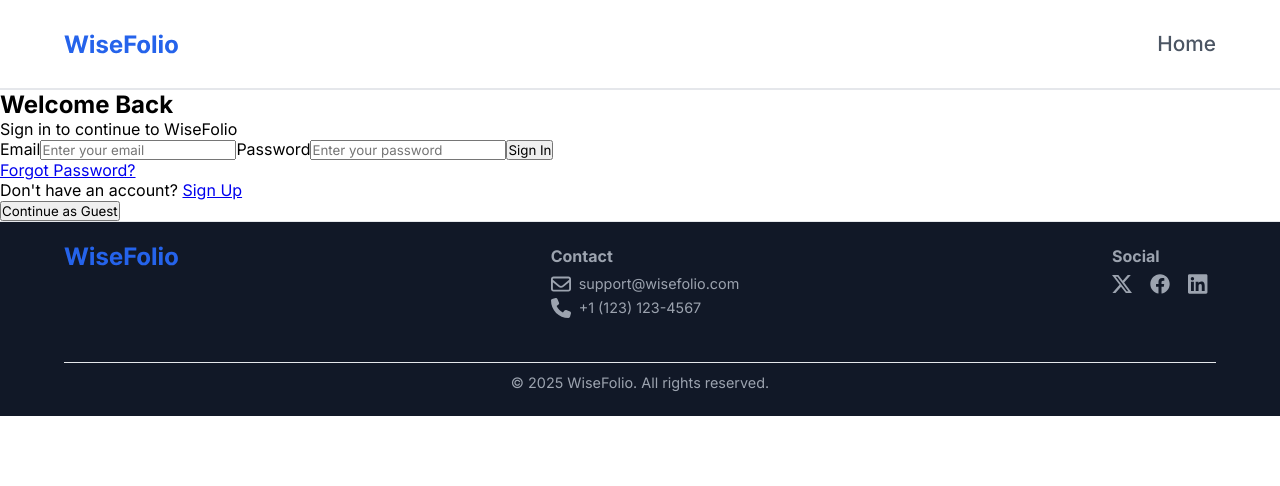
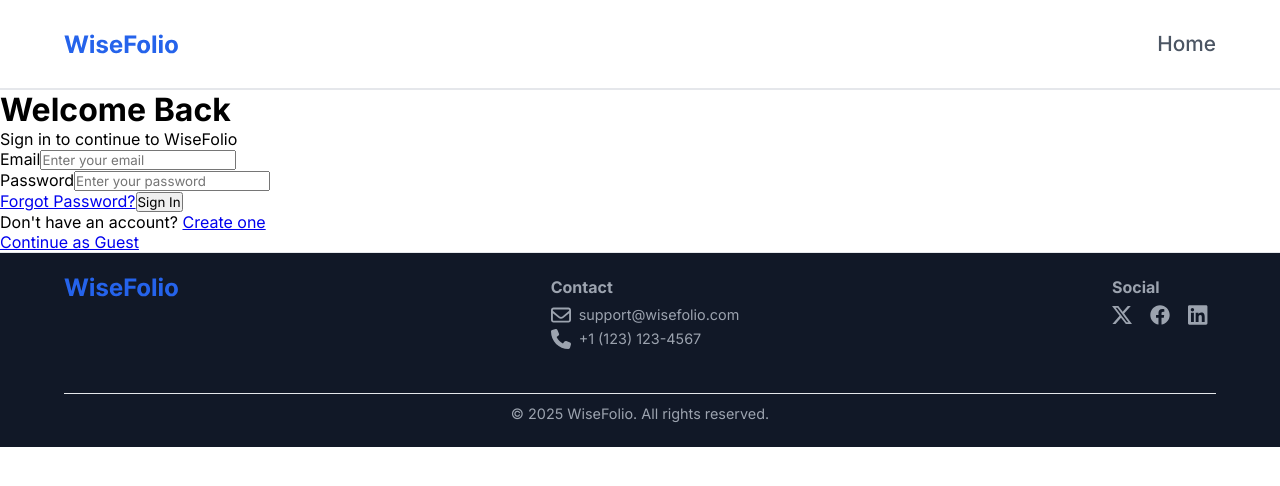
Before and after one commit to Lospub/WiseFolio-Client, a React (Vite) app in the folder wisefolio-client/: page /login in a window 1280 px wide. Shown: the top 486 px of the page. Built offline with nearby package versions, Linux system fonts and the light colour scheme.

Commit message:
implement the login page

```diff
--- a/wisefolio-client/src/pages/Login/Login.tsx
+++ b/wisefolio-client/src/pages/Login/Login.tsx
@@ -1,56 +1,69 @@
-import { useNavigate } from 'react-router-dom';
+import React from 'react';
+import { Link } from 'react-router-dom';
 import './Login.scss';
 import Footer from '../../components/Footer/Footer';
 
 const Login: React.FC = () => {
-  const navigate = useNavigate();
-
   const handleSignIn = (e: React.FormEvent) => {
     e.preventDefault();
     console.log("Sign-In Submitted");
   };
 
   return (
+    <>
       <div className="login">
         <div className="login__card">
-        <h2 className="login__title">Welcome Back</h2>
+          <h1 className="login__title">Welcome Back</h1>
           <p className="login__subtitle">Sign in to continue to WiseFolio</p>
           <form onSubmit={handleSignIn} className="login__form">
-          <label htmlFor="email" className="login__label">Email</label>
+            <div className="login__container">
+              <label className="login__label" htmlFor="email">
+                Email
+              </label>
               <input
+                className="login__input"
                 type="email"
                 id="email"
-            className="login__input"
                 placeholder="Enter your email"
                 required
               />
-          <label htmlFor="password" className="login__label">Password</label>
+            </div>
+            <div className="login__container">
+              <label className="login__label" htmlFor="password">
+                Password
+              </label>
               <input
+                className="login__input"
                 type="password"
                 id="password"
-            className="login__input"
                 placeholder="Enter your password"
                 required
               />
-          <button type="submit" className="login__button login__button--primary">
+            </div>
+
+            <Link to="#" className="login__links__link">
+              Forgot Password?
+            </Link>
+            <button type="submit" className="login__button">
               Sign In
             </button>
           </form>
           <div className="login__links">
-          <a href="/forgot-password" className="login__link">Forgot Password?</a>
-          <p className="login__text">
-            Don't have an account? <a href="/signup" className="login__link">Sign Up</a>
+            <p className="login__links__text">
+              Don't have an account?{" "}
+              <Link to="/signup" className="login__links__link">
+                Create one
+              </Link>
             </p>
-          <button
-            className="login__button login__button--secondary"
-            onClick={() => navigate('/dashboard')}
-          >
+            <Link to="/dashboard" className="login__links__guest">
               Continue as Guest
-          </button>
+            </Link>
+          </div>
         </div>
       </div>
       <Footer />
-    </div>
+    </>
+
   );
 };
 
```
Lines whose indentation alone changed are shown as unchanged.
